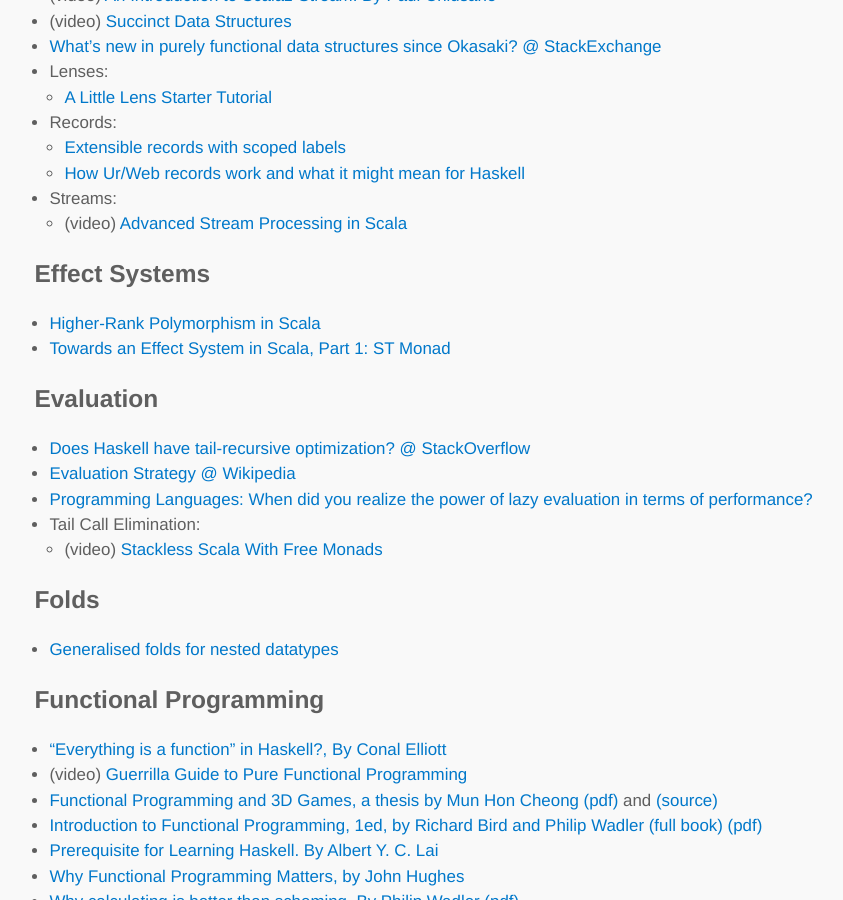
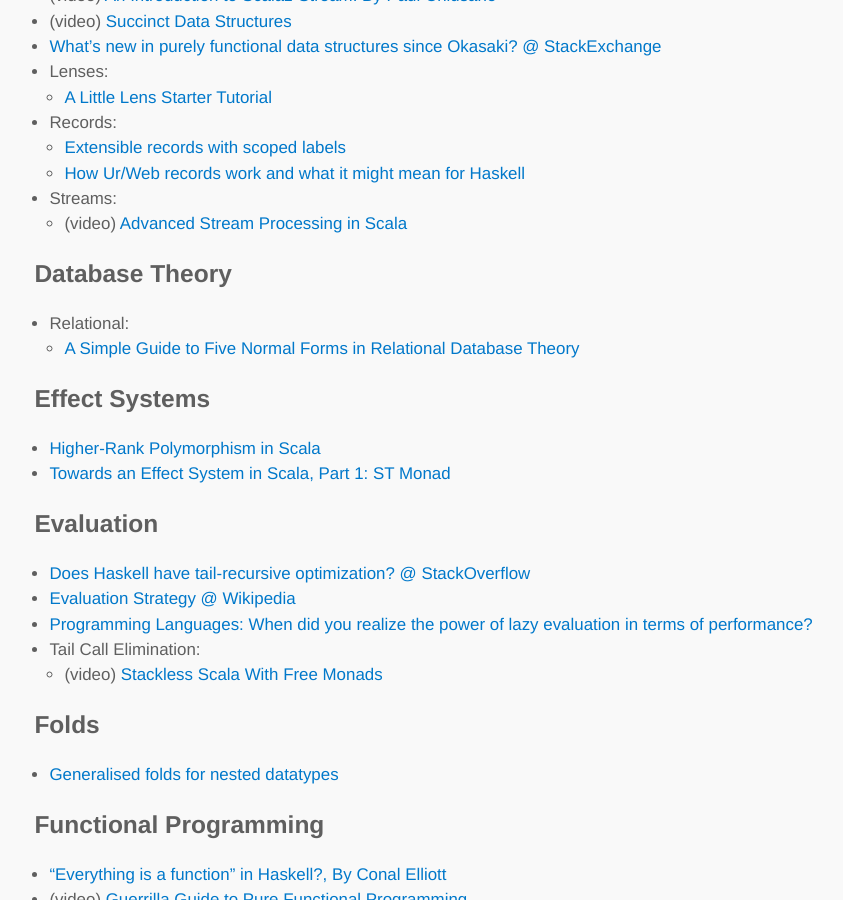
Before and after one commit to lambdatoast/lambdatoast.github.com, a Jekyll site: the page built from cs-resources/index.md, in a window 1280 px wide and 900 px high, scrolled down 2591 px. Shown: the whole window, without its empty margins (200-1043 px from the left). Built offline with Jekyll 4.4.1, drawn with Linux system fonts in a browser that asks for light colours.

Commit message:
Add link to the simple guide to the five normal forms in relational db theory.

```diff
--- a/cs-resources/index.md
+++ b/cs-resources/index.md
@@ -98,6 +98,10 @@
     + [How Ur/Web records work and what it might mean for Haskell](http://blog.ezyang.com/2012/04/how-urweb-records-work-and-what-it-might-mean-for-haskell/)
   - Streams:
     + (video) [Advanced Stream Processing in Scala](http://www.youtube.com/watch?v=8fC2V9HX_m8)
+
+## Database Theory
+  - Relational:
+    + [A Simple Guide to Five Normal Forms in Relational Database Theory](http://www.bkent.net/Doc/simple5.htm)
 
 ## Effect Systems
   - [Higher-Rank Polymorphism in Scala](http://apocalisp.wordpress.com/2010/07/02/higher-rank-polymorphism-in-scala/)
```
